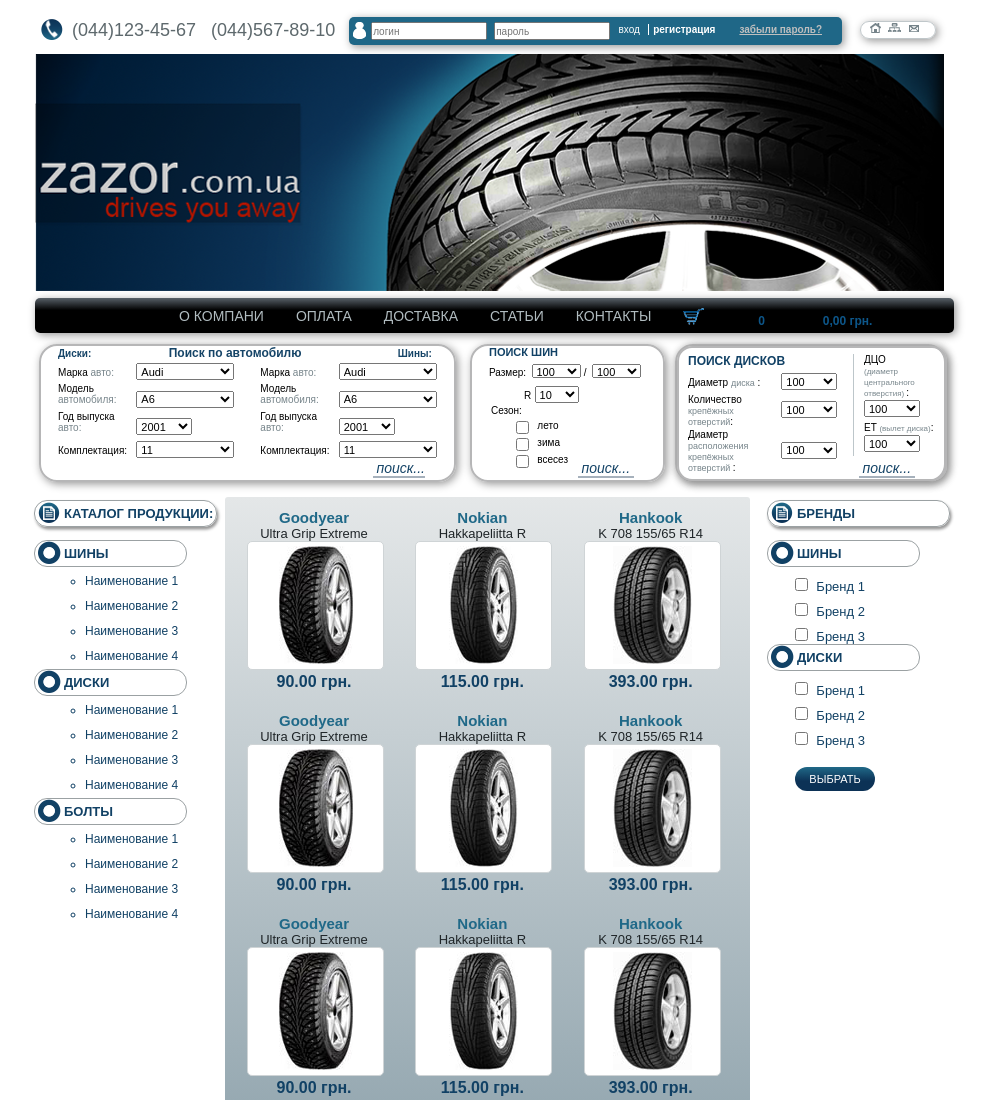
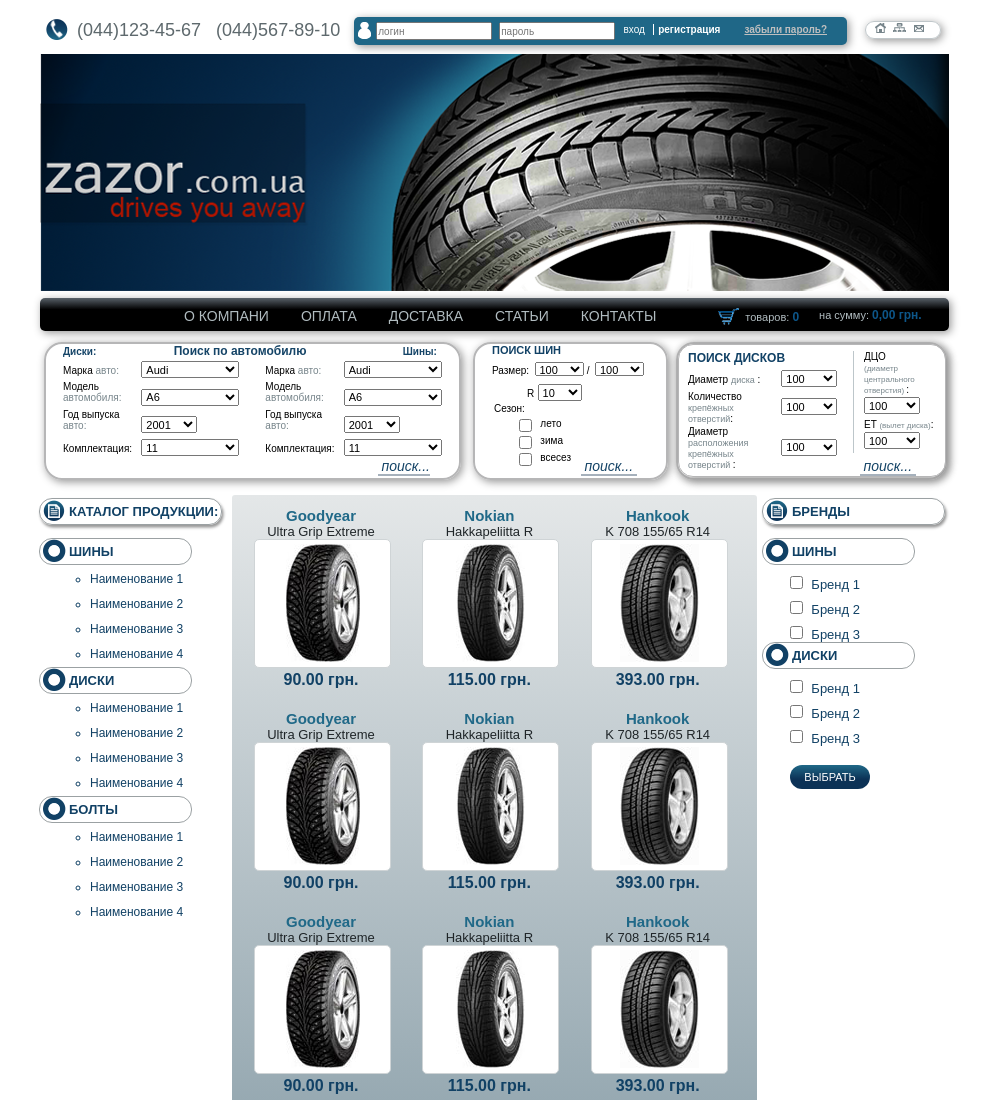
Before and after one commit to Vito4ka/Homework, a plain HTML site: page dz6/index.html in a window 1280 px wide. Shown: the top 1100 px of the page, without its empty margins (145-1137 px from the left). Drawn offline with Linux system fonts and the light colour scheme.

Commit message:
almost identical

```diff
--- a/dz6/css/style.css
+++ b/dz6/css/style.css
@@ -5,7 +5,7 @@
 body {
   margin: 0 auto;
   padding: 17px 46px 0 45px;
-  width: 919px;
+  width: 909px;
   position: relative;
   background-color: white;
   font-size: 12px;
@@ -106,7 +106,7 @@
 /*------------------END OF HEADER------------------*/
 /*------------------Main Menu --------------------------*/
 nav {
-   height: 17px;
+   height: 15px;
    padding: 5px 0 13px 0;
    margin-top: 4px;
    border-radius: 5px;
@@ -128,22 +128,19 @@
    text-decoration: none;
    font-size: 14px;
 }
-nav ul li:hover {
+.main-menu li:hover {
   background: linear-gradient(to bottom,  #1f6585 0%,#0c3357 100%);
 }
-
-nav li:nth-last-child(2) img{
+.basket p {
+  color: #b1bcc0;
+  font-size: 11px;
+}
+ul.basket li img{
    text-align: center;
-   margin-bottom: -8px;
-   margin-left: 52px;
+   margin-bottom: -4px;
+   margin-left: 30px;
 }
-
-nav li:nth-last-child(2),.menu li:last-child {
-   color: #b1bcc0;
-   font-size: 11px;
-}
-
-nav li span {
+.basket span {
     color: #0d5689;
     font-weight: bold;
     font-size: 12px;
@@ -157,7 +154,7 @@
 }
 .search section {
   height: 134px;
-  margin: 11px 10px 0 4px;
+  margin: 11px 8px 0 4px;
   float: left;
   border: 2px solid #b6b6b7;
   border-radius: 18px;
@@ -349,7 +346,7 @@
    padding: 6px 15px 9px 9px;
    width:242px;
    height: 116px;
-   border: 2px solid #b6b6b7;
+   border: 1px solid #b6b6b7;
    border-radius: 15px;
    box-shadow: 2px 2px 8px 0px rgba(150,150,150,1);
 }
@@ -410,7 +407,7 @@
   margin-bottom: 36px;
 }
 .left-side {
-  width: 190px;
+  width: 192px;
   height: 400px;
   float: left;
 }
--- a/dz6/index.html
+++ b/dz6/index.html
@@ -29,7 +29,7 @@
          <img src="img/zazor-back.png" alt="background-zazor" class="mp">
       </header>
       <nav class="clearfix">
-         <ul>
+         <ul class="main-menu">
             <li>
                <a href="#">О КОМПАНИ</a>
             </li>
@@ -45,8 +45,12 @@
             <li>
                <a href="#">КОНТАКТЫ</a>
             </li>
-            <li class="basket">
-               <p><a href="#"><img src="img/basket.png" alt="icon-basket"></a>товаров:<span>0</span>на сумму: <span> 0,00 грн.</span></p>
+          </ul>
+          <ul  class="basket">
+            <li>
+               <p><a href="#"><img src="img/basket.png" alt="icon-basket"></a>товаров: <span> 0</span></p>
+            </li>
+            <li><p>на сумму: <span> 0,00 грн.</span></p>
             </li>
          </ul>
       </nav>
```
